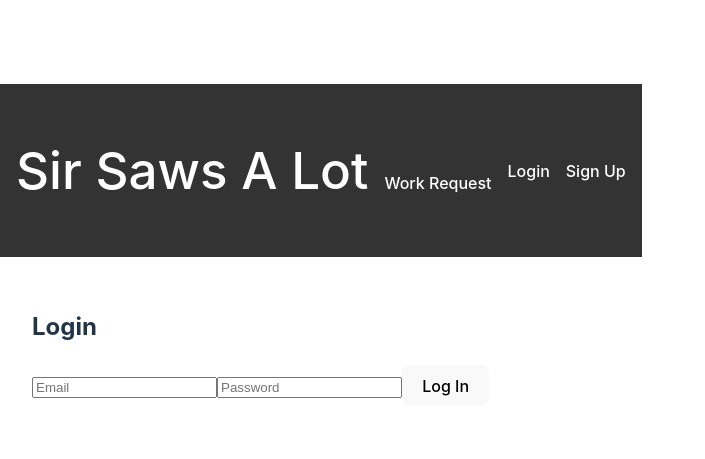
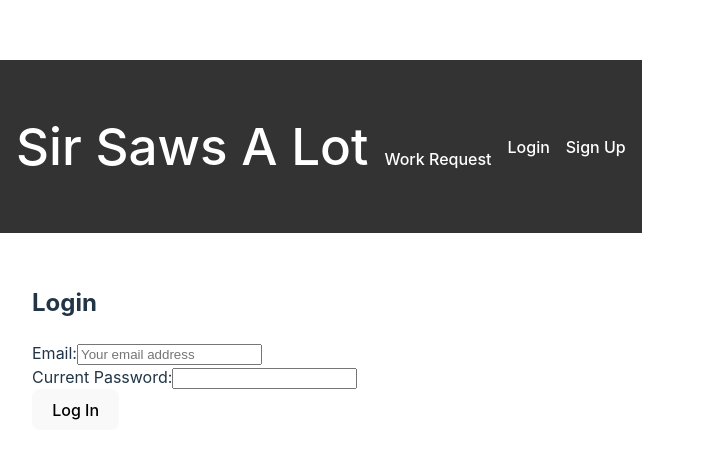
Before and after one commit to EthanForrestCarr/SirSawsALot, a React (Vite) app in the folder client/: page /login in a window 1280 px wide. Shown: the part 139-598 px from the top of the page, without its empty margins (0-705 px from the left). Built offline with nearby package versions, Linux system fonts and the light colour scheme.

Commit message:
refactored login page

```diff
--- a/client/src/components/inputs/CurrentPasswordInput.tsx
+++ b/client/src/components/inputs/CurrentPasswordInput.tsx
@@ -11,7 +11,7 @@ const CurrentPasswordInput: React.FC<CurrentPasswordInputProps> = ({ value, hand
       <label>Current Password:</label>
       <input
         type="password"
-        name="currentPassword"
+        name="password"
         value={value}
         onChange={handleChange}
         required
--- a/client/src/pages/LoginPage.tsx
+++ b/client/src/pages/LoginPage.tsx
@@ -1,6 +1,8 @@
 import React, { useState } from 'react';
 import axios from 'axios';
 import { useNavigate } from 'react-router-dom';
+import EmailInput from '../components/inputs/EmailInput';
+import CurrentPasswordInput from '../components/inputs/CurrentPasswordInput';
 
 const LoginPage: React.FC = () => {
   const [formData, setFormData] = useState({ email: '', password: '' });
@@ -19,26 +21,19 @@ const LoginPage: React.FC = () => {
     try {
       const response = await axios.post('http://localhost:3000/auth/login', formData);
       setMessage(response.data.message || 'Login successful!');
-      // Save the token in local storage or context
       localStorage.setItem('token', response.data.token);
+      navigate('/dashboard'); // Redirect after successful login
     } catch (error: any) {
       setMessage(error.response?.data?.message || 'Error occurred during login.');
     }
-  };
-
-  const handleLogin = async (e: React.FormEvent) => {
-    e.preventDefault();
-    const response = await axios.post('/auth/login', formData);
-    localStorage.setItem('token', response.data.token);
-    navigate('/dashboard'); // Redirect after successful login
   };
 
   return (
     <div style={{ padding: '2rem' }}>
       <h2>Login</h2>
       <form onSubmit={handleSubmit}>
-        <input type="email" name="email" placeholder="Email" onChange={handleChange} required />
-        <input type="password" name="password" placeholder="Password" onChange={handleChange} required />
+        <EmailInput formData={formData} handleChange={handleChange} />
+        <CurrentPasswordInput value={formData.password} handleChange={handleChange} />
         <button type="submit">Log In</button>
       </form>
       {message && <p>{message}</p>}
```
